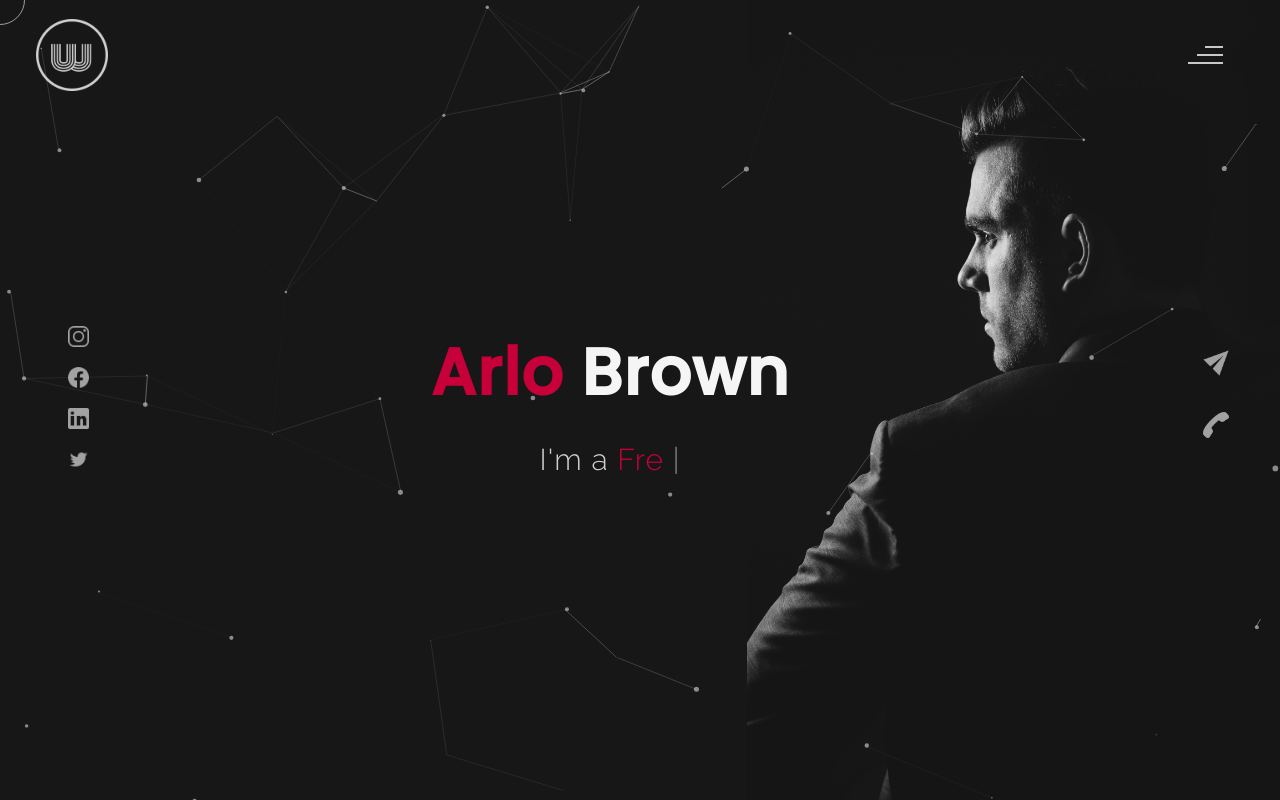
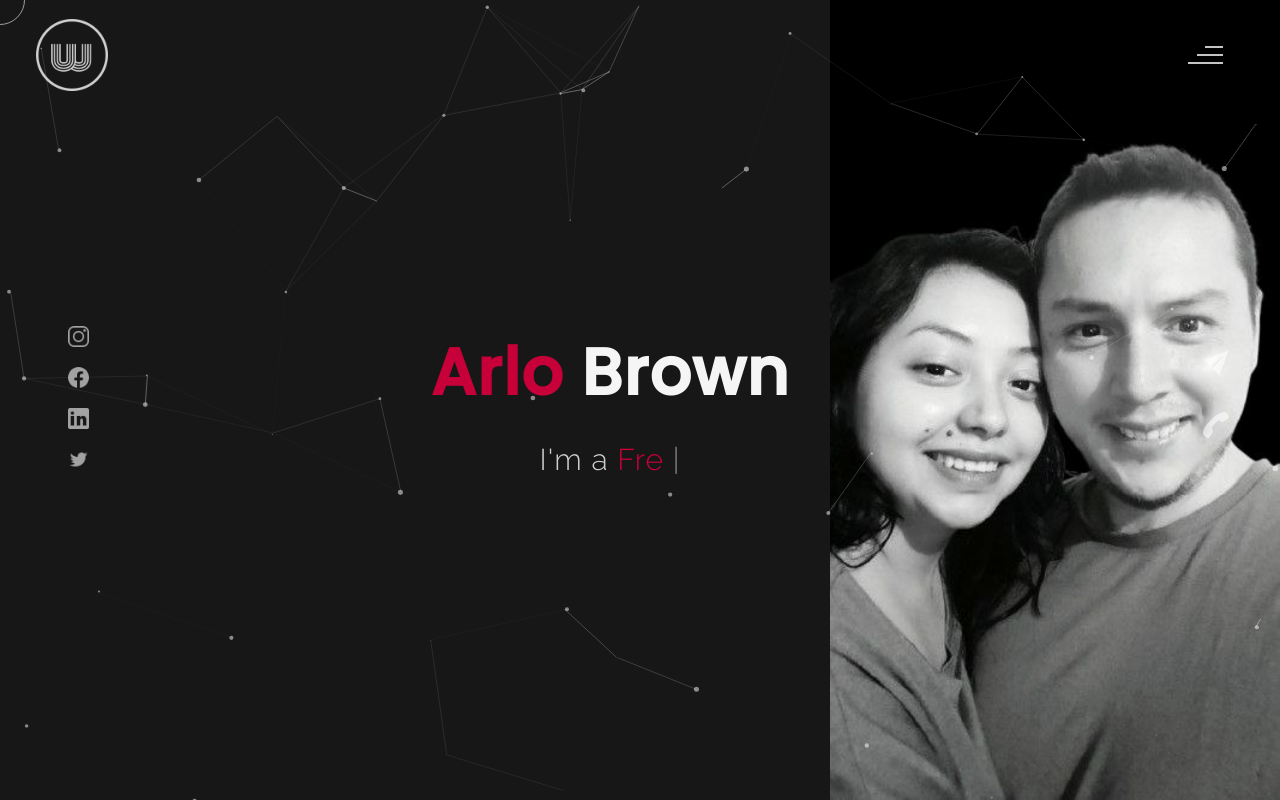
Before and after one commit to luisalgadosega/PresentationPage, a plain HTML site: page index.html in a window 1280 px wide. Drawn offline with nearby package versions, Linux system fonts and the light colour scheme.

Commit message:
Update index.html

```diff
--- a/index.html
+++ b/index.html
@@ -92,7 +92,7 @@
         </div>
         <!--header image-->
         <div class="header-image">
-            <img src="images/man.jpg" alt="logo">
+            <img src="images/mi.jpg" alt="logo">
         </div>
         <!--header image end-->
     </div>
```
